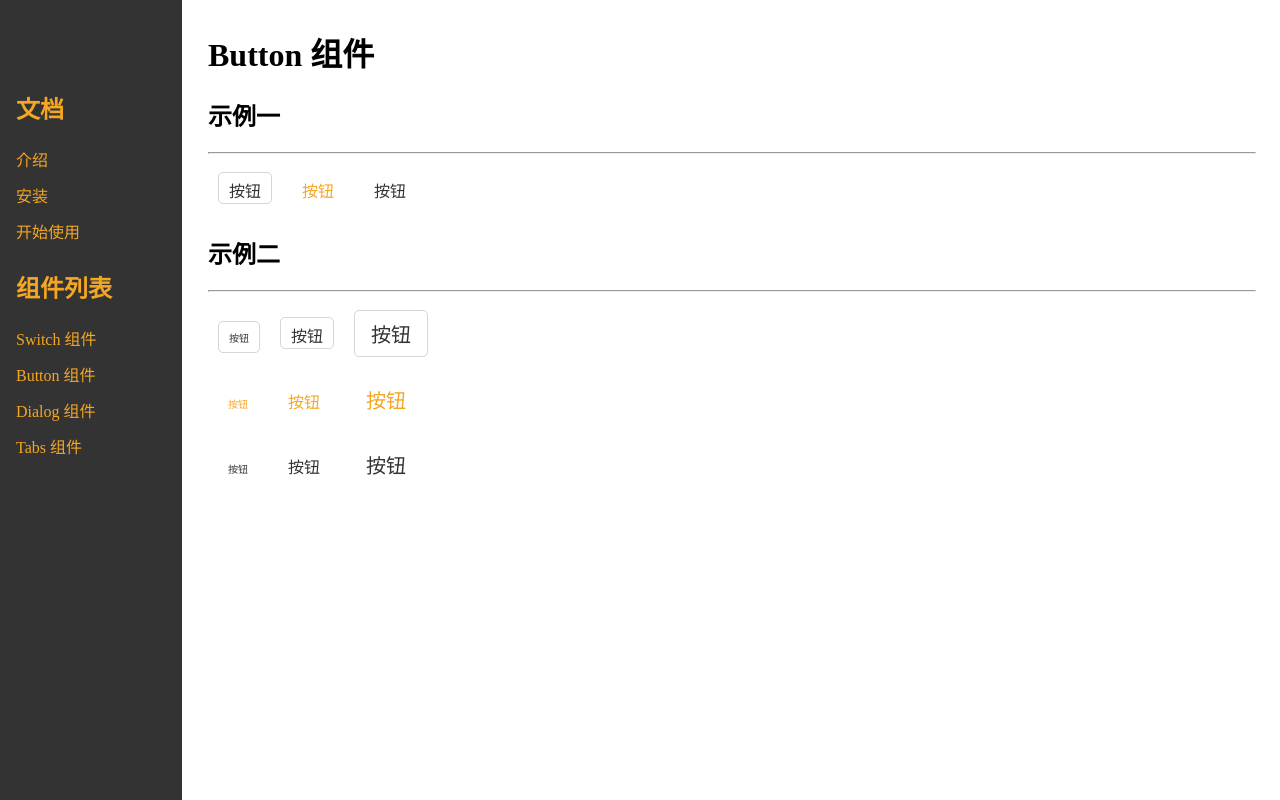
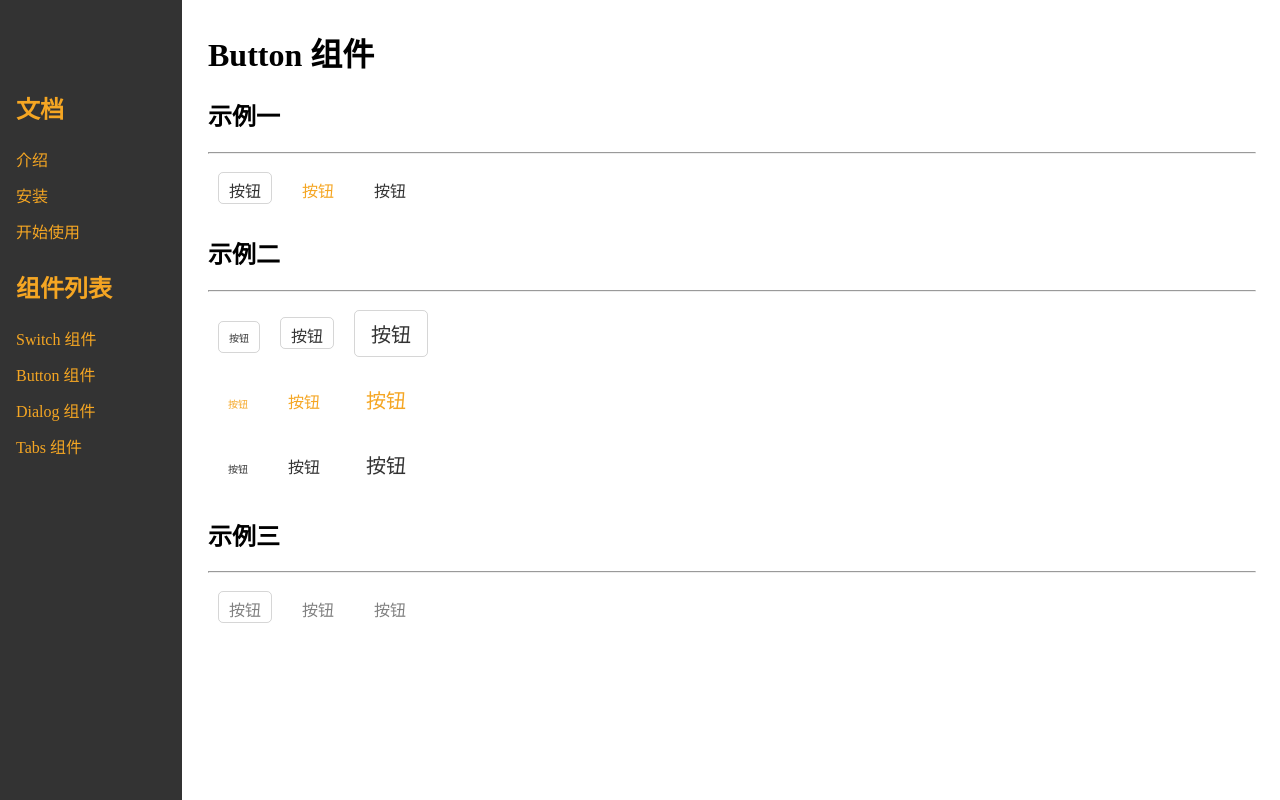
Before and after one commit to Yung-Sun/Shidan-UI, a Vue app: page /#/doc/button in a window 1280 px wide. Built offline with nearby package versions, Linux system fonts and the light colour scheme; some icons are missing.

Commit message:
button 支持disable

```diff
--- a/src/components/ButtonDemo.vue
+++ b/src/components/ButtonDemo.vue
@@ -18,6 +18,11 @@
   <Button theme="text" size="small"> 按钮 </Button>
   <Button theme="text"> 按钮 </Button>
   <Button theme="text" size="big"> 按钮 </Button>
+  <h2>示例三</h2>
+  <hr />
+  <Button theme="button" disabled> 按钮 </Button>
+  <Button theme="link" disabled> 按钮 </Button>
+  <Button theme="text" disabled> 按钮 </Button>
 </template>
 
 <script lang="ts">
--- a/src/lib/Button.vue
+++ b/src/lib/Button.vue
@@ -1,5 +1,5 @@
 <template>
-  <button class="shidan-button" :class="classes">
+  <button class="shidan-button" :class="classes" :disabled="disabled">
     <slot />
   </button>
 </template>
@@ -15,6 +15,10 @@ export default {
     size: {
       type: String,
       default: "normal",
+    },
+    disable: {
+      type: Boolean,
+      default: false,
     },
   },
   setup(props) {
@@ -73,5 +77,9 @@ $border-radius: 5px;
     height: auto;
     padding: 8px 16px;
   }
+  &[disabled] {
+    cursor: not-allowed;
+    color: gray;
+  }
 }
 </style>
```
